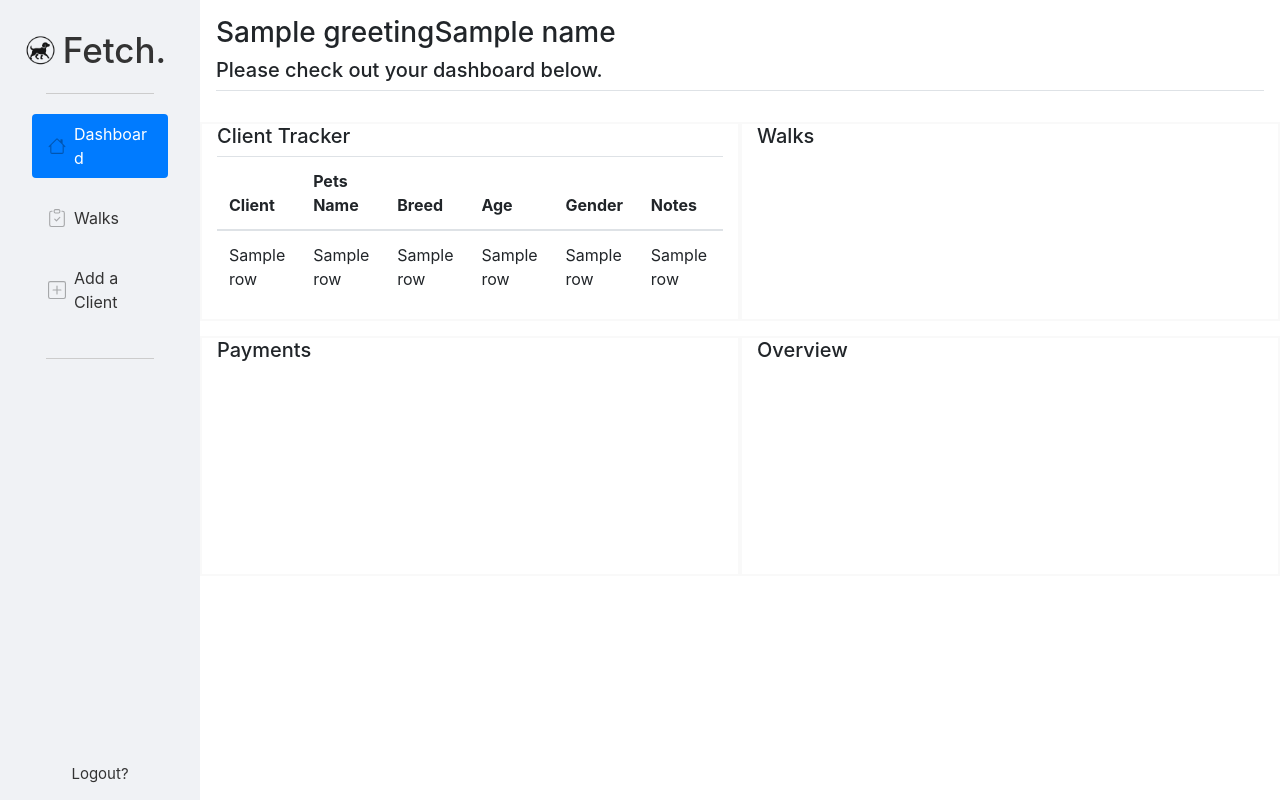
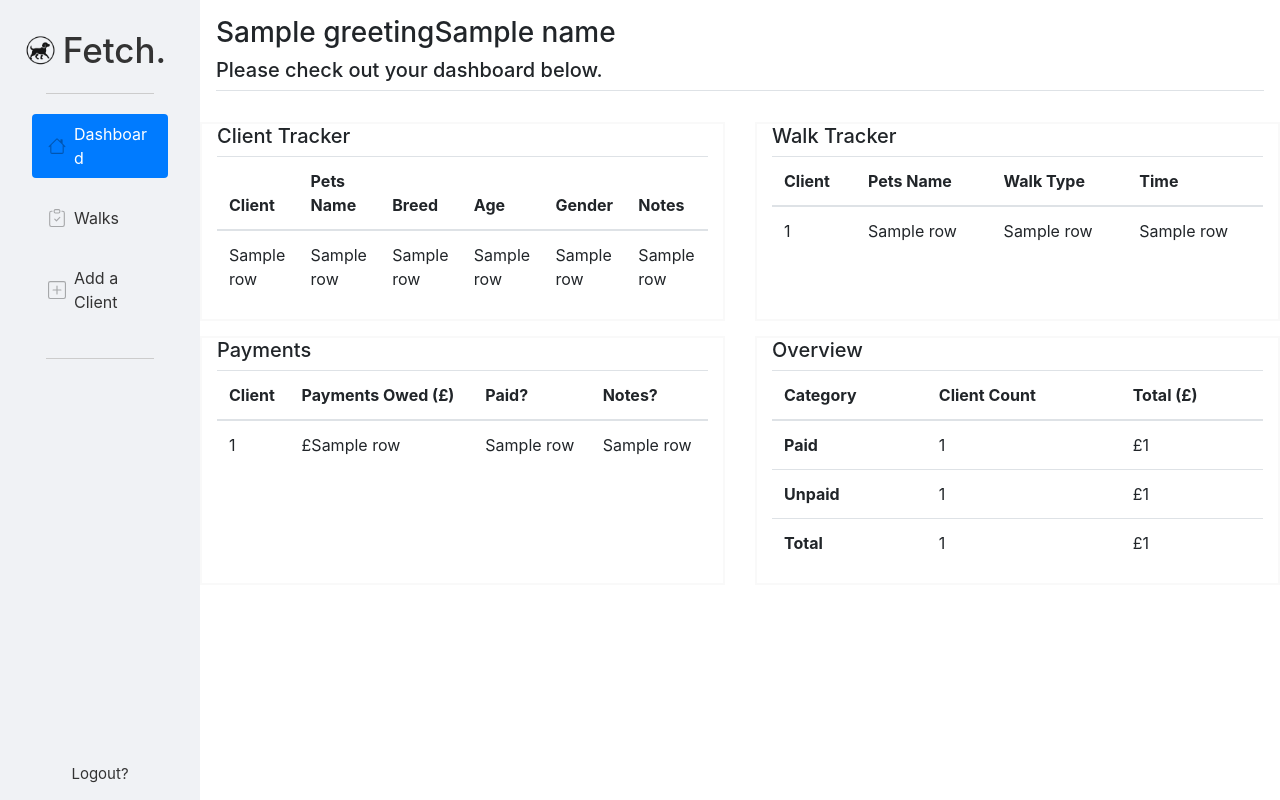
Before and after one commit to veeringnugget/cs50-dogwalker, a Flask app: template templates/index.html in a window 1280 px wide. Run offline with Flask 3, Linux system fonts and the light colour scheme; the template is opened without the code that fills it: most values are stand-ins (such as "Sample title", 1, 10 or a date in 2020).

Commit message:
Changes made to table

```diff
--- a/templates/index.html
+++ b/templates/index.html
@@ -37,13 +37,13 @@
 
   <!--CENTRE PAGE-->
   <div class="container-fluid">
-    <div class="row align p-3 flex-column b-2">
+    <div class="row p-3 flex-column b-2">
       <h3>{{greeting}}{{name}}</h3>
       <span class="border-bottom"><h5>Please check out your dashboard below.</h5></span>
     </div>
         <div class="row" style="margin-top: 15px;">
 
-      <div class="col" style="border: 2px solid rgb(249, 249, 249);">
+          <div class="col" style="border: 2px solid rgb(249, 249, 249); margin-right: 30px;">
             <h5>Client Tracker</h5>
             <table class="table">
               <thead>
@@ -72,16 +72,85 @@
           </div>
 
           <div class="col" style="border: 2px solid rgb(249, 249, 249);">
-        <h5>Walks</h5>
+            <h5>Walk Tracker</h5>
+            <table class="table">
+              <thead>
+                <tr>
+                  <th scope="col">Client</th>
+                  <th scope="col">Pets Name</th>
+                  <th scope="col">Walk Type</th>
+                  <th scope="col">Time</th>
+                </tr>
+              </thead>
+              <tbody>
+                  {% for row in walks %}
+                <tr>
+                  <td>{{ row[0] }}</td>
+                  <td>{{ row[1] }}</td>
+                  <td>{{ row[2] }}</td>
+                  <td>{{ row[3] }}</td>
+                </tr>
+                  {% endfor %}
+              </tbody>
+            </table>
           </div>
           </div>
+        <div class="row" style="margin-top: 15px;">
+          <div class="col" style="border: 2px solid rgb(249, 249, 249); margin-right: 30px;">
+            <h5>Payments</h5>
+            <table class="table">
+              <thead>
+                <tr>
+                  <th scope="col">Client</th>
+                  <th scope="col">Payments Owed (£)</th>
+                  <th scope="col">Paid?</th>
+                  <th scope="col">Notes?</th>
+                </tr>
+              </thead>
+              <tbody>
+                  {% for row in payment %}
+                <tr>
+                  <td>{{ row[0] }}</td>
+                  <td>£{{ row[2] }}</td>
+                  <td>{{ row[3] }}</td>
+                  <td>{{ row[4] }}</td>
+                </tr>
+                  {% endfor %}
+              </tbody>
+            </table>
+          </div>
 
-    <div class="row" style="height: 30vh; margin-top: 15px;">
-      <div class="col" style="border: 2px solid rgb(249, 249, 249);">
-        <h5>Payments</h5>
-      </div>
           <div class="col" style="border: 2px solid rgb(249, 249, 249);">
             <h5>Overview</h5>
+            <table class="table">
+              <thead>
+                <tr>
+                  <th scope="col">Category</th>
+                  <th scope="col">Client Count</th>
+                  <th scope="col">Total (£)</th>
+                </tr>
+              </thead>
+              <tbody>
+                <tr>
+                  <th scope="row">Paid</td>
+                  <td>{{ paid[0] }}</td>
+                  <td>£{{ paid[1] }}</td>
+                </tr>
+                <tr>
+                  <th scope="row">Unpaid</td>
+                  <td>{{ unpaid[0] }}</td>
+                  <td>£{{ unpaid[1] }}</td>
+                </tr>
+                <tr>
+                  <th scope="row">Total</td>
+                  <td>
+                    {{ total_clients[0] }}
+                  </td>
+                  <td>£{{ total_paid[0] }}</td>
+                </tr>
+              </tbody>
+            </table>
+          </div>
           </div>
         </div>
   </div>
```
Lines whose indentation alone changed are shown as unchanged.
